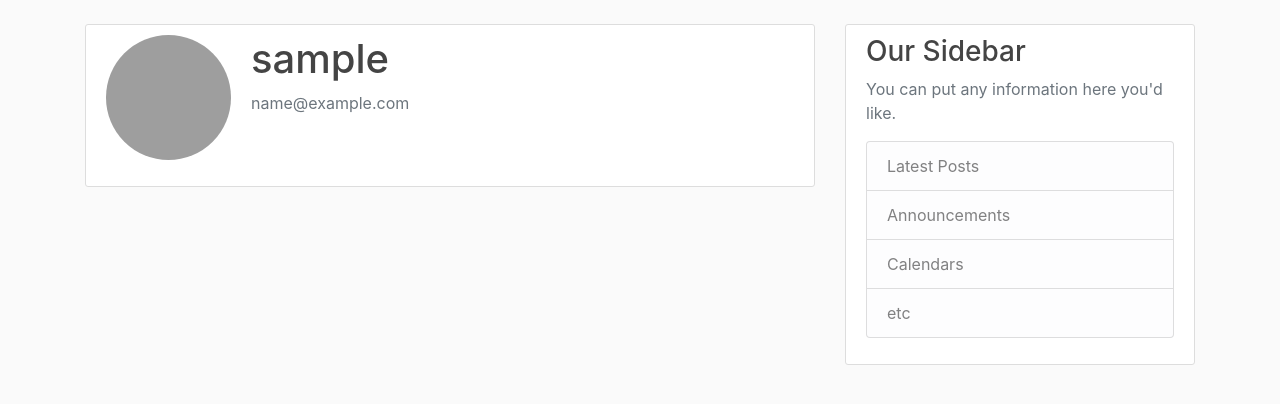
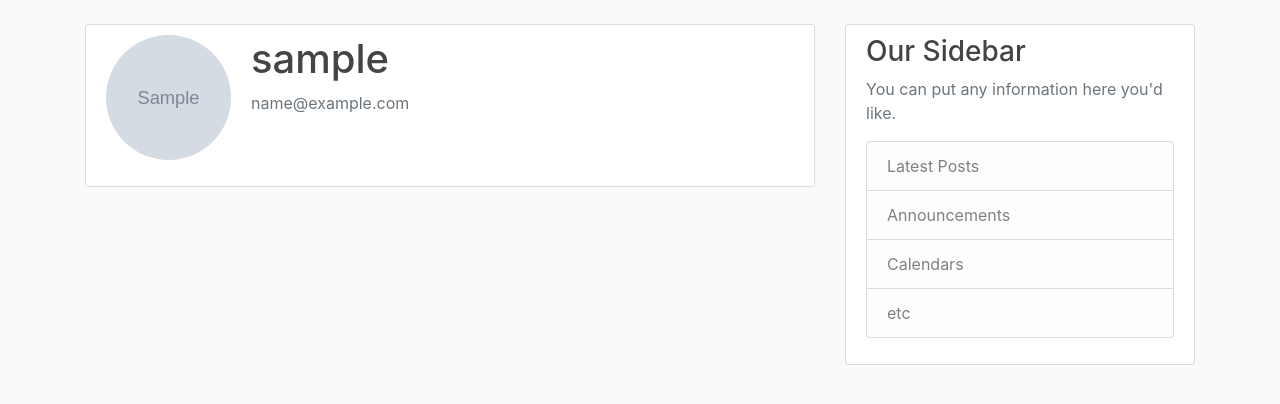
Before and after one commit to banji220/flaskblog, a Flask app: page /account in a window 1280 px wide. Shown: the part 56-460 px from the top of the page. Run offline with Flask 2, Linux system fonts and the light colour scheme; a user stored in the database is signed in; tables that the repository leaves empty hold one stand-in row (values such as "Sample post"); grey boxes marked "Sample" are stand-in pictures; some libraries are stand-ins or nearby versions; grey boxes are pictures that could not be loaded.

Commit message:
Defining the path for image_file in the account.html

```diff
--- a/flaskblog/templates/account.html
+++ b/flaskblog/templates/account.html
@@ -3,7 +3,7 @@
 
     <div class="content-section">
         <div class="media">
-            <img class="rounded-circle account-img" src="userimage.jpg" alt="user_image">
+            <img class="rounded-circle account-img" src="{{ image_file }}" alt="user_image">
             <div class="media-body">
                 <h2 class="account-heading"> {{ current_user.username }} </h2>
                 <p class="text-secondary"> {{current_user.email}} </p>
```
